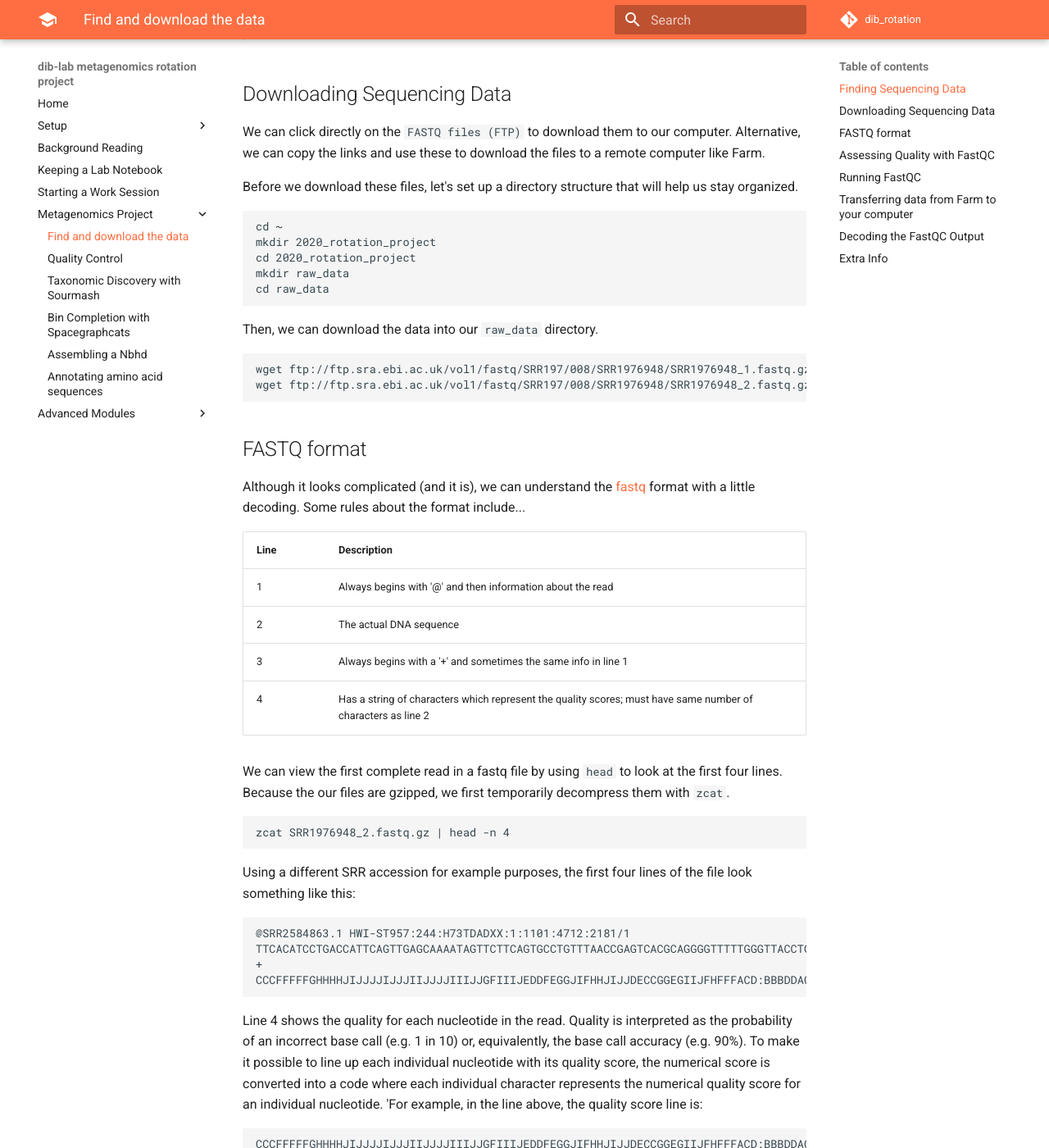
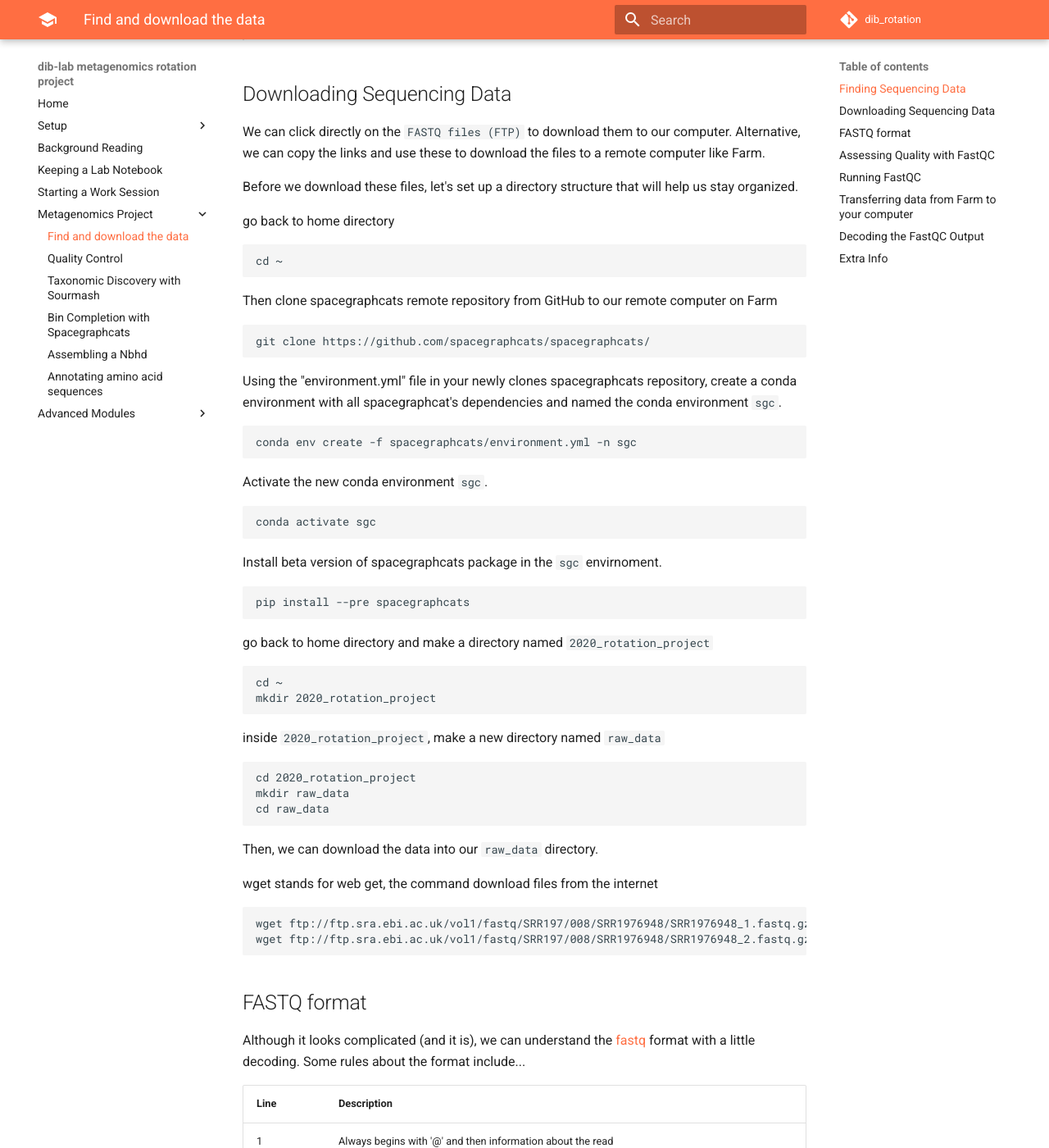
Before and after one commit to dib-lab/dib_rotation, an MkDocs documentation site: the page built from doc/05_starting_with_data.md, in a window 1280 px wide and 1400 px high, scrolled down 2088 px. Shown: the whole window at 82% size. Built offline with MkDocs 1.6.1 and Material for MkDocs 9.7.7, drawn with Linux system fonts in a browser that asks for light colours; comment, search, counter and statistics services are not loaded.

Commit message:
additional information on code in "Find and download the data"

````diff
--- a/doc/05_starting_with_data.md
+++ b/doc/05_starting_with_data.md
@@ -41,16 +41,42 @@
 
 Before we download these files, let's set up a directory structure that will help us stay organized.
 
+go back to home directory
+
+```
+cd ~
+```
+Then clone spacegraphcats remote repository from GitHub to our remote computer on Farm
+```
+git clone https://github.com/spacegraphcats/spacegraphcats/
+```
+Using the "environment.yml" file in your newly clones spacegraphcats repository, create a conda environment with all spacegraphcat's dependencies and named the conda environment `sgc`.
+```
+conda env create -f spacegraphcats/environment.yml -n sgc
+```
+Activate the new conda environment `sgc`.
+```
+conda activate sgc
+```
+Install beta version of spacegraphcats package in the `sgc` envirnoment.
+```
+pip install --pre spacegraphcats
+```
+go back to home directory and make a directory named `2020_rotation_project`
+
 ```
 cd ~
 mkdir 2020_rotation_project
+```
+inside `2020_rotation_project`, make a new directory named `raw_data`
+```
 cd 2020_rotation_project
 mkdir raw_data
 cd raw_data
 ```
-
 Then, we can download the data into our `raw_data` directory.
 
+wget stands for web get, the command download files from the internet
 ```
 wget ftp://ftp.sra.ebi.ac.uk/vol1/fastq/SRR197/008/SRR1976948/SRR1976948_1.fastq.gz
 wget ftp://ftp.sra.ebi.ac.uk/vol1/fastq/SRR197/008/SRR1976948/SRR1976948_2.fastq.gz
````
